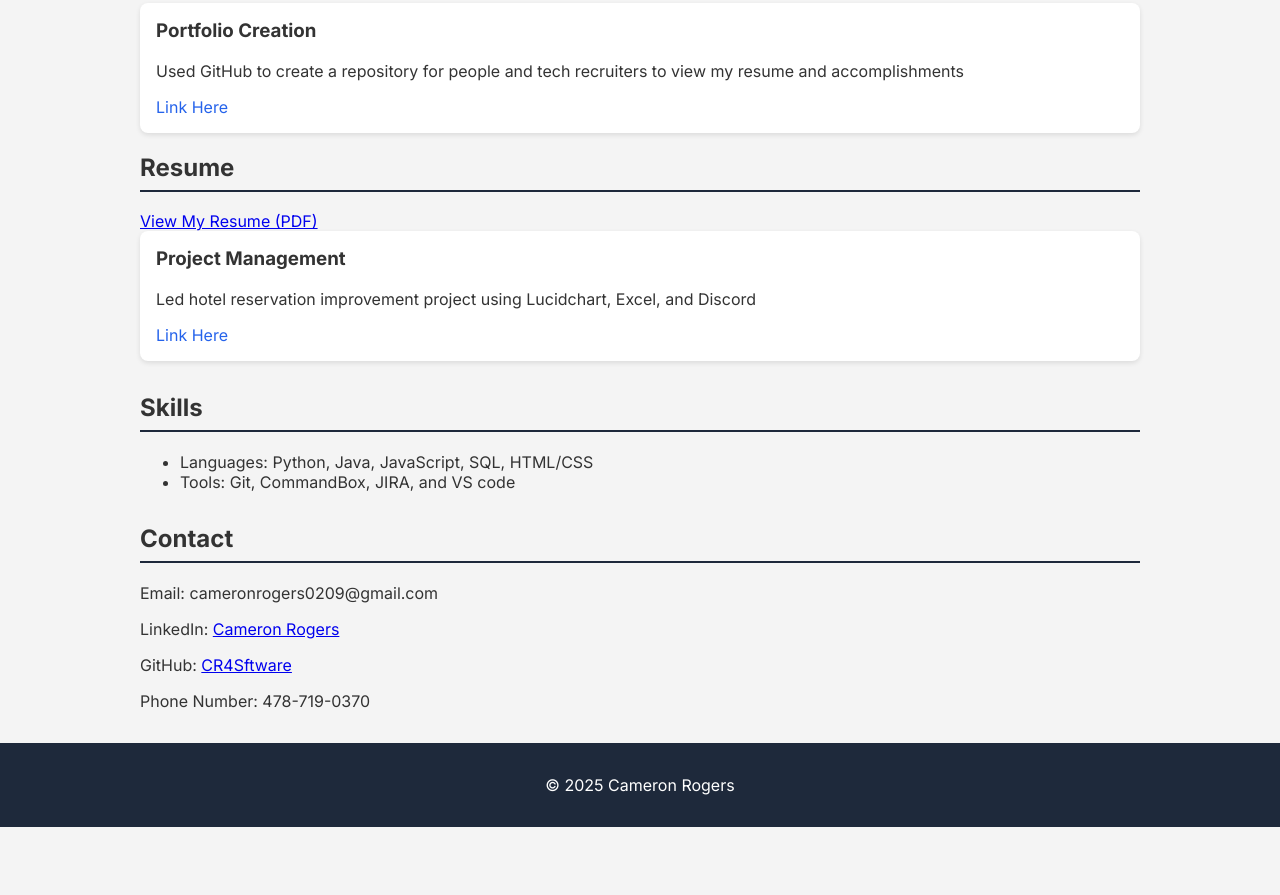
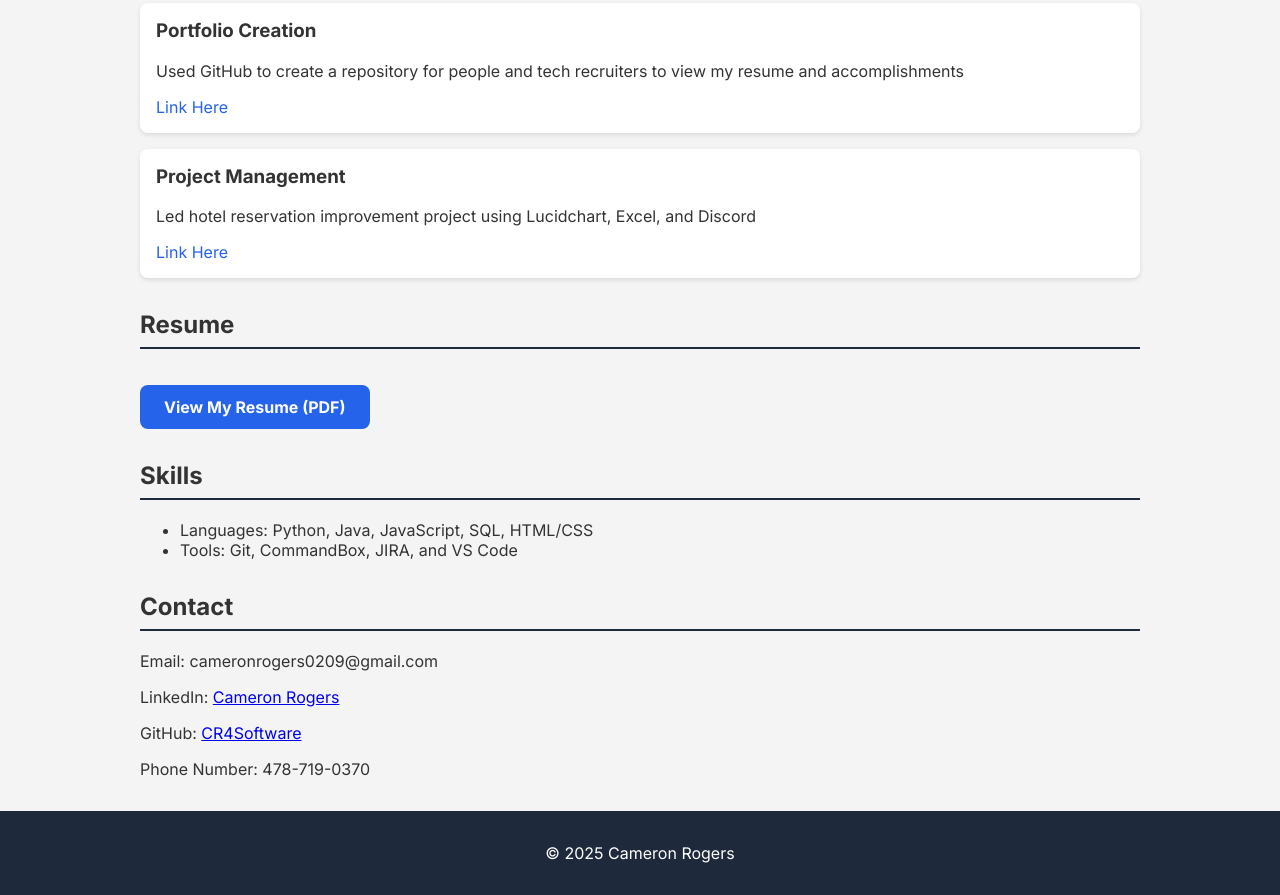
Before and after one commit to CR4Software/portfilo-site, a plain HTML site: page index.html in a window 1280 px wide. Shown: the part 692-1587 px from the top of the page. Before the commit the page ends 1519 px from the top, so only its background shows below. Drawn offline with Linux system fonts and the light colour scheme.

Commit message:
Update index.html

```diff
--- a/index.html
+++ b/index.html
@@ -65,6 +65,19 @@
     .project a:hover {
       text-decoration: underline;
     }
+    .ResumeAttachment a {
+      display: inline-block;
+      background-color: #2563eb;
+      color: white;
+      padding: 0.75rem 1.5rem;
+      border-radius: 0.5rem;
+      text-decoration: none;
+      font-weight: bold;
+      margin-top: 1rem;
+    }
+    .ResumeAttachment a:hover {
+      background-color: #1e40af;
+    }
     footer {
       text-align: center;
       padding: 1rem;
@@ -79,7 +92,7 @@
       <img src="cameron.jpg" alt="Cameron Rogers" class="profile-pic" />
       <div>
         <h1>Cameron Rogers</h1>
-        <p>Software Developer | IT Graduate | Full-Stack |</p>
+        <p>Software Developer | IT Graduate | Full-Stack</p>
       </div>
     </div>
   </header>
@@ -111,12 +124,6 @@
       <p>Used GitHub to create a repository for people and tech recruiters to view my resume and accomplishments</p>
       <a href="https://cr4software.github.io/portfilo-site/">Link Here</a>
     </div>
-      <div class="ResumeAttachment">
-      <h2>Resume</h2>
-      <a href="https://CR4Software.github.io/portfolio/Cameron_Rogers_Resume.pdf" target="_blank" rel="noopener noreferrer">View My Resume (PDF)</a>
-      </div>
-
-
 
     <div class="project">
       <h3>Project Management</h3>
@@ -125,11 +132,21 @@
     </div>
   </section>
 
+  <!-- Resume as its own section -->
+  <section>
+    <h2>Resume</h2>
+    <div class="ResumeAttachment">
+      <a href="https://CR4Software.github.io/portfolio/Cameron_Rogers_Resume_25-26_please_use_this_(2).pdf" target="_blank" rel="noopener noreferrer">
+        View My Resume (PDF)
+      </a>
+    </div>
+  </section>
+
   <section>
     <h2>Skills</h2>
     <ul>
       <li>Languages: Python, Java, JavaScript, SQL, HTML/CSS</li>
-      <li>Tools: Git, CommandBox, JIRA, and VS code</li>
+      <li>Tools: Git, CommandBox, JIRA, and VS Code</li>
     </ul>
   </section>
 
@@ -137,7 +154,7 @@
     <h2>Contact</h2>
     <p>Email: cameronrogers0209@gmail.com</p>
     <p>LinkedIn: <a href="https://www.linkedin.com/in/cameron-rogers-8463b620a/" target="_blank">Cameron Rogers</a></p>
-    <p>GitHub: <a href="https://github.com/CR4Sftware" target="_blank">CR4Sftware</a></p>
+    <p>GitHub: <a href="https://github.com/CR4Software" target="_blank">CR4Software</a></p>
     <p>Phone Number: 478-719-0370</p>
   </section>
 
```
Lines whose indentation alone changed are shown as unchanged.
